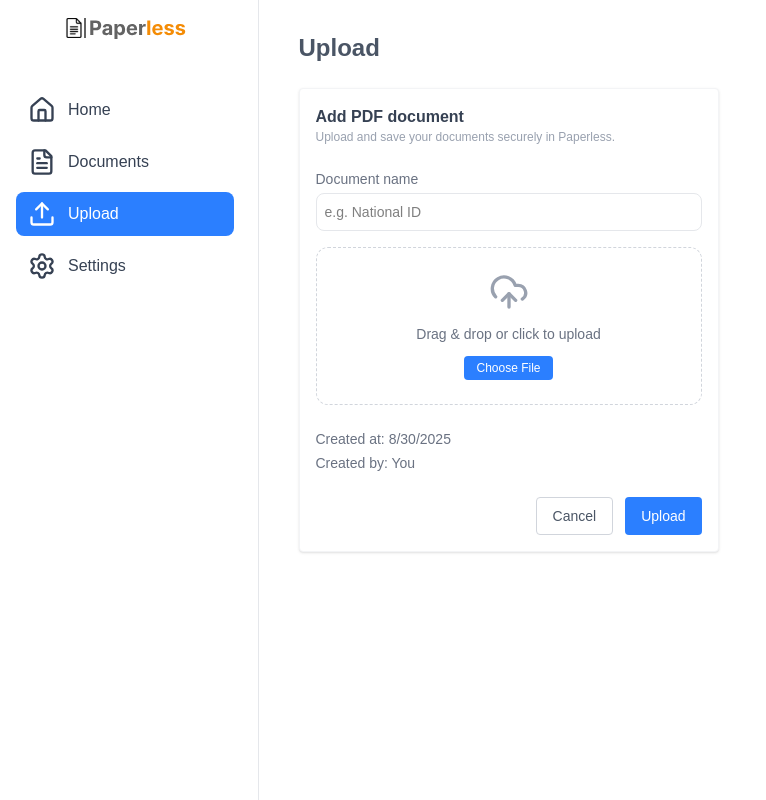
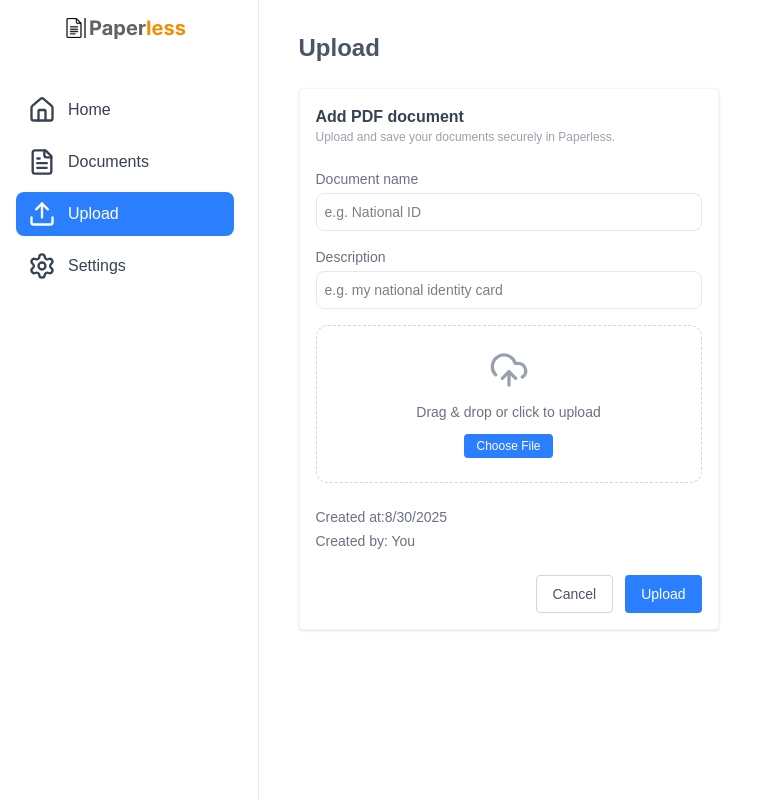
Before and after one commit to smartdevASAP/paperless-client, a React (Vite) app in the folder paperless/: page /user-dashboard/upload in a window 1280 px wide. Shown: the whole page, without its empty margins (0-766 px from the left). Built offline with nearby package versions, Linux system fonts and the light colour scheme.

Commit message:
making adjustments on the client

```diff
--- a/paperless/src/dashboards/user_dashboard/upload.jsx
+++ b/paperless/src/dashboards/user_dashboard/upload.jsx
@@ -34,6 +34,17 @@ function Upload() {
             placeholder="e.g. National ID"
           />
         </div>
+        {/* descrption */}
+        <div className="mb-4">
+          <label className="text-sm text-gray-500 mb-1 block">
+            Description{" "}
+          </label>
+          <input
+            type="text"
+            className="w-full border border-gray-200 p-2 rounded-lg text-sm focus:outline-none focus:ring-2 focus:ring-blue-400"
+            placeholder="e.g. my national identity card"
+          />
+        </div>
 
         {/* File Upload */}
         <div className="p-6 border border-dashed border-gray-300 rounded-xl flex flex-col items-center justify-center gap-3 text-center cursor-pointer hover:border-blue-400 transition">
@@ -59,7 +70,7 @@ function Upload() {
         {/* Metadata */}
         <div className="mt-6 text-sm text-gray-500 space-y-1">
           <p>
-            <span className="font-medium">Created at:</span>{" "}
+            <span className="font-medium">Created at:</span>
             {new Date().toLocaleDateString()}
           </p>
           <p>
--- a/paperless/src/globals/allDocuments.jsx
+++ b/paperless/src/globals/allDocuments.jsx
@@ -3,6 +3,14 @@ import { documents } from "../assets/assets_config";
 import { Printer, Share2 } from "lucide-react";
 
 function AllDocuments() {
+  //handling the printing ability
+  const handlePrint = () => {
+    window.print();
+  };
+  //handle sharing
+  const handleShare = () => {
+    window.alert("sharing is not enabled in this app yet....");
+  };
   return (
     <div className="p-2">
       <div className="flex justify-between items-end">
@@ -35,7 +43,10 @@ function AllDocuments() {
             {/* Action Buttons */}
             <div className="flex flex-wrap md:flex-nowrap gap-2 md:gap-3 w-full md:w-auto">
               {/* Print */}
-              <button className="flex items-center justify-center gap-1 px-3 py-2 text-xs md:text-sm text-white bg-blue-500 rounded-md hover:bg-blue-600 transition w-1/2 md:w-auto">
+              <button
+                onClick={() => handlePrint()}
+                className="flex cursor-pointer items-center justify-center gap-1 px-3 py-2 text-xs md:text-sm text-white bg-blue-500 rounded-md hover:bg-blue-600 transition w-1/2 md:w-auto"
+              >
                 <Printer size={16} />
                 <span className=" sm:inline">Print</span>
               </button>
@@ -43,7 +54,12 @@ function AllDocuments() {
               {/* Share */}
               <button className="flex items-center justify-center gap-1 px-3 py-2 text-xs md:text-sm text-white bg-green-500 rounded-md hover:bg-green-600 transition w-1/2 md:w-auto">
                 <Share2 size={16} />
-                <span className="sm:inline">Share</span>
+                <span
+                  onClick={() => handleShare()}
+                  className="cursor-pointer sm:inline"
+                >
+                  Share
+                </span>
               </button>
             </div>
           </div>
```
